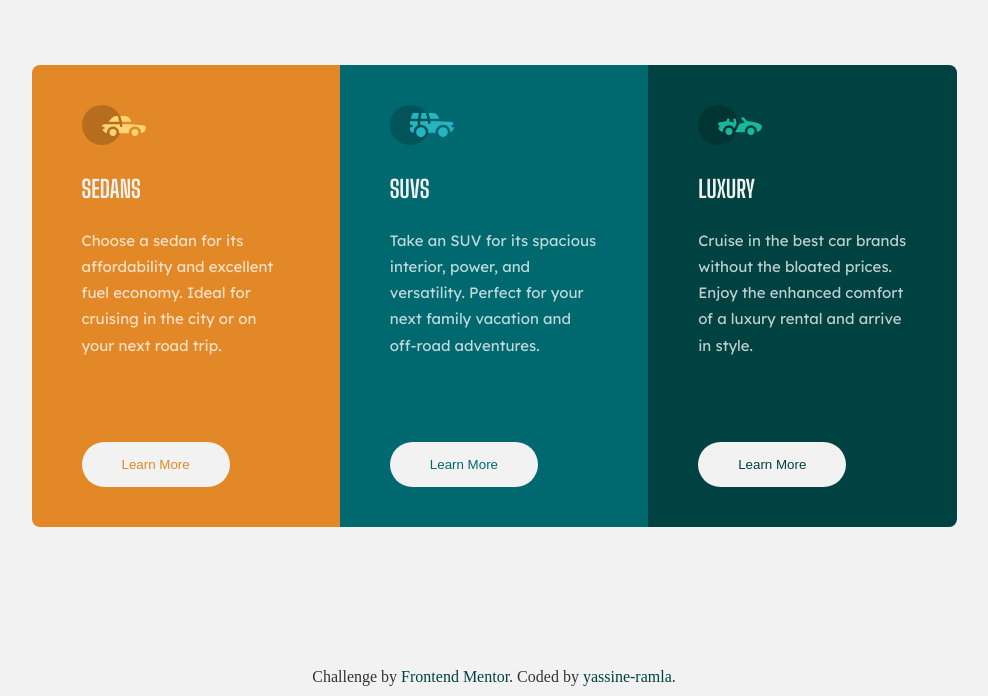
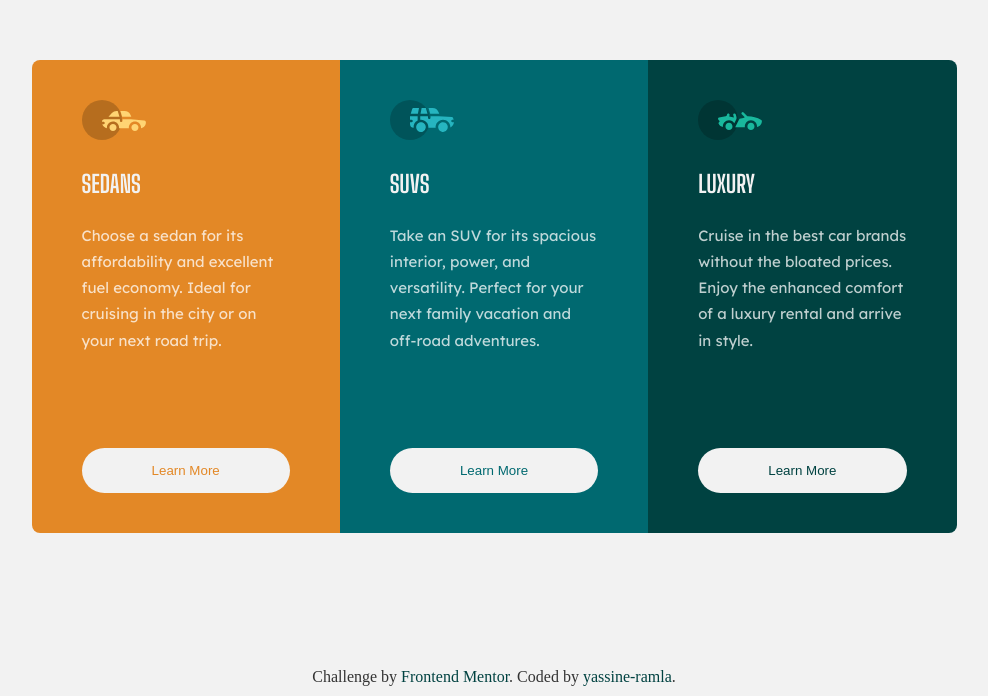
Before and after one commit to yassine-ramla/Frontend-Mentor---3-column-preview-card-component-solution, a plain HTML site: page index.html in a window 1280 px wide. Shown: the part 104-800 px from the top of the page, without its empty margins (146-1134 px from the left). Drawn offline with Linux system fonts and the light colour scheme.

Commit message:
fixing bugs

```diff
--- a/index.html
+++ b/index.html
@@ -19,30 +19,36 @@
   <body>
     <main>
       <section class="sedans">
+        <div>
           <img src="./images/icon-sedans.svg" alt="sendans" />
           <h1>Sedans</h1>
           <p>
-          Choose a sedan for its affordability and excellent fuel economy. Ideal
-          for cruising in the city or on your next road trip.
+            Choose a sedan for its affordability and excellent fuel economy.
+            Ideal for cruising in the city or on your next road trip.
           </p>
+        </div>
         <button>Learn More</button>
       </section>
       <section class="suvs">
+        <div>
           <img src="./images/icon-suvs.svg" alt="suvs" />
           <h1>SUVs</h1>
           <p>
-          Take an SUV for its spacious interior, power, and versatility. Perfect
-          for your next family vacation and off-road adventures.
+            Take an SUV for its spacious interior, power, and versatility.
+            Perfect for your next family vacation and off-road adventures.
           </p>
+        </div>
         <button>Learn More</button>
       </section>
       <section class="luxury">
+        <div>
           <img src="./images/icon-luxury.svg" alt="luxury" />
           <h1>Luxury</h1>
           <p>
             Cruise in the best car brands without the bloated prices. Enjoy the
             enhanced comfort of a luxury rental and arrive in style.
           </p>
+        </div>
         <button>Learn More</button>
       </section>
     </main>
--- a/style.css
+++ b/style.css
@@ -33,14 +33,14 @@ section {
   padding: 40px 50px;
 }
 
-section>h1 {
+section>div>h1 {
   text-transform: uppercase;
   font-family: 'Big Shoulders Display', cursive;
   color: var(--primary);
   margin: 25px 0;
 }
 
-section>p {
+section>div>p {
   font-family: 'Lexend Deca', sans-serif;
   color: var(--paragraphe);
   font-size: 15px;
@@ -122,15 +122,18 @@ footer a:hover {
 
   section {
     width: 100%;
-    min-height: 100%;
+    height: 100%;
+    display: flex;
+    flex-direction: column;
+    justify-content: space-between;
   }
 
-  section>p {
+  section>div>p {
     line-height: 175%;
   }
 
   section>button {
-    margin-top: 40%
+    margin-top: 45%;
   }
 
   .sedans {
```
Lines whose indentation alone changed are shown as unchanged.
